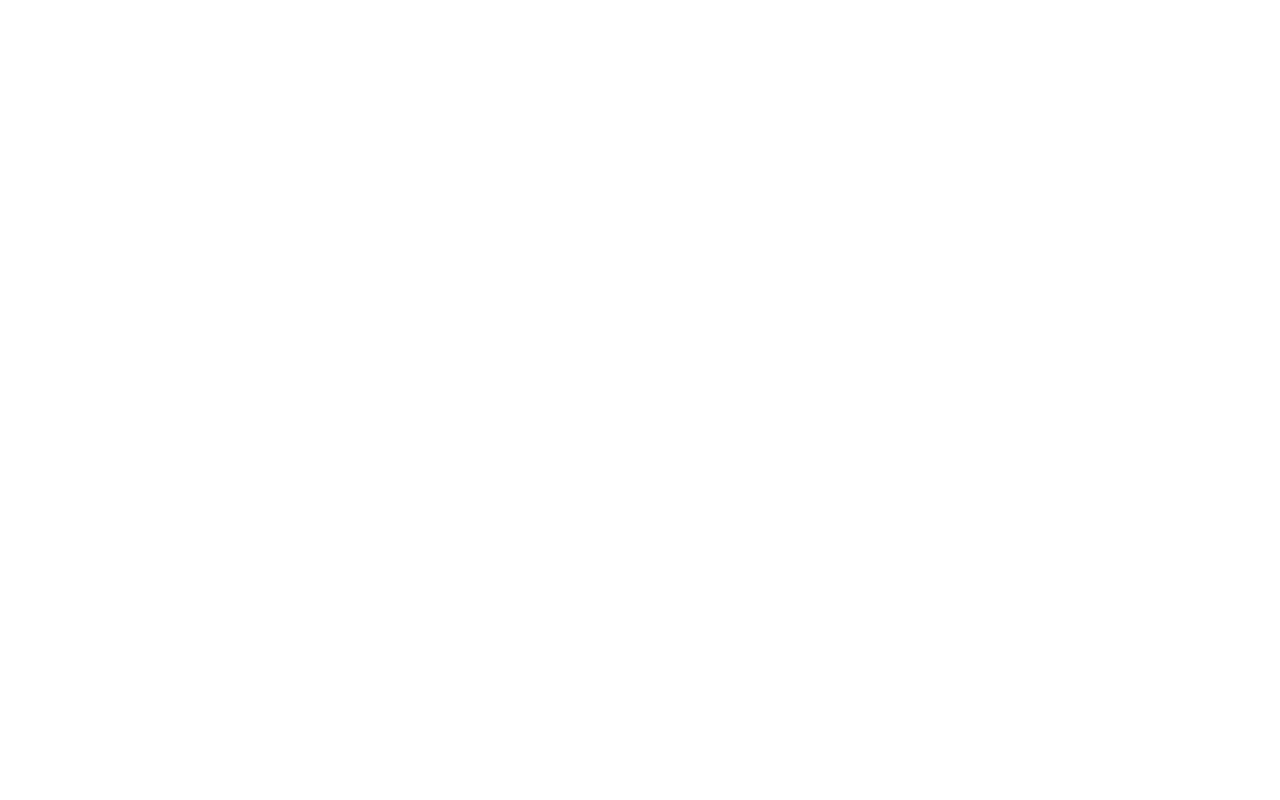
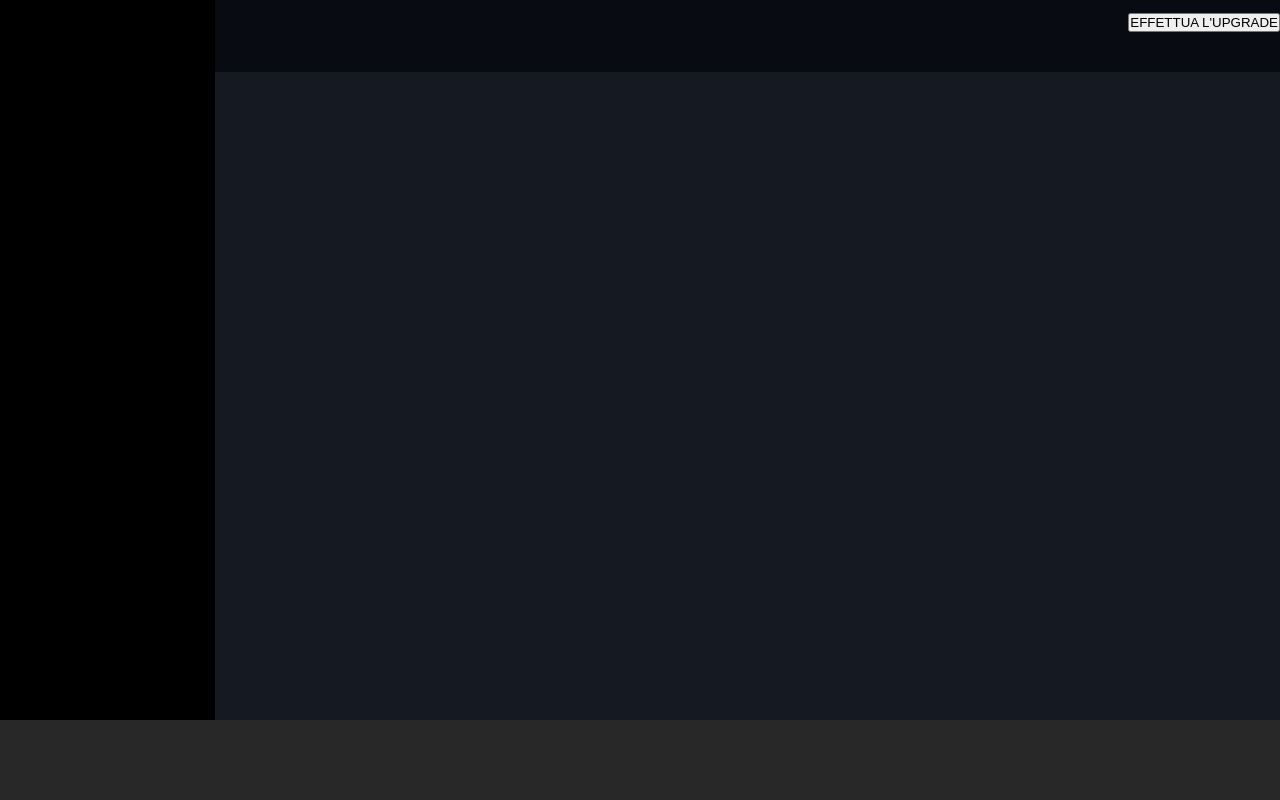
Before and after one commit to mohamed-jebali/html-css-spotifyweb, a plain HTML site: page index.html in a window 1280 px wide. Drawn offline with Linux system fonts and the light colour scheme.

Commit message:
working on main structure

```diff
--- a/css/style.css
+++ b/css/style.css
@@ -5,3 +5,28 @@
     padding: 0;
     box-sizing: border-box;
 }
+
+header{
+    width: 220px;
+    height: calc(100vh - 80px);
+    background-color: #000000;
+}
+main{
+    height: calc(100vh - 80px);
+    background-color: #141922;
+    display: flex;
+}
+.main-contents{
+    width: 85%;
+}
+.upper-button-section{
+    background-color: #080b12;
+    height: 10%;
+    width: 100%;
+    text-align: right;
+    padding: 0.8rem 0;
+}
+footer{
+    height: 80px;
+    background-color: #282828;
+}
--- a/index.html
+++ b/index.html
@@ -8,6 +8,22 @@
     <link rel="stylesheet" href="./css/style.css">
 </head>
 <body>
+    <main>
+        <header>
+            <nav>
 
+            </nav>
+        </header>
+        <section class="main-contents">
+            <section class="upper-button-section">
+                <button>
+                    EFFETTUA L'UPGRADE
+                </button>
+            </section>
+        </section>
+    </main>
+    <footer>
+
+    </footer>
 </body>
 </html>
```
